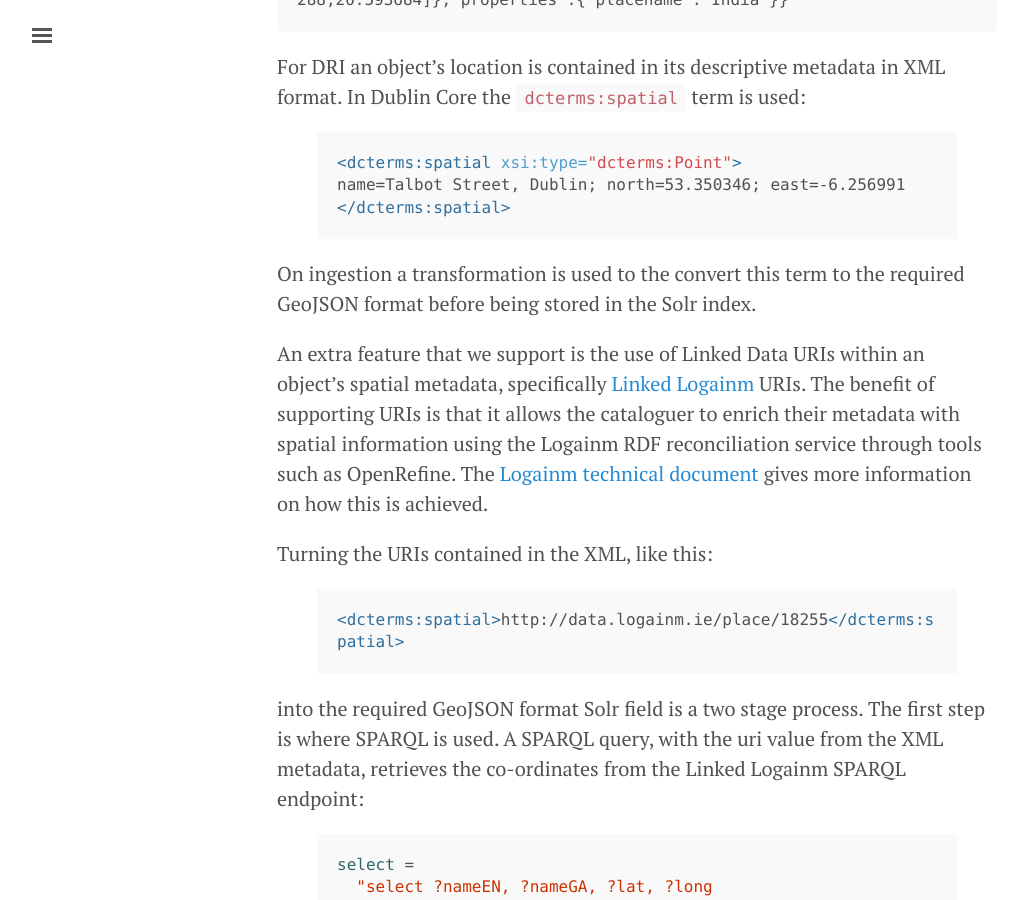
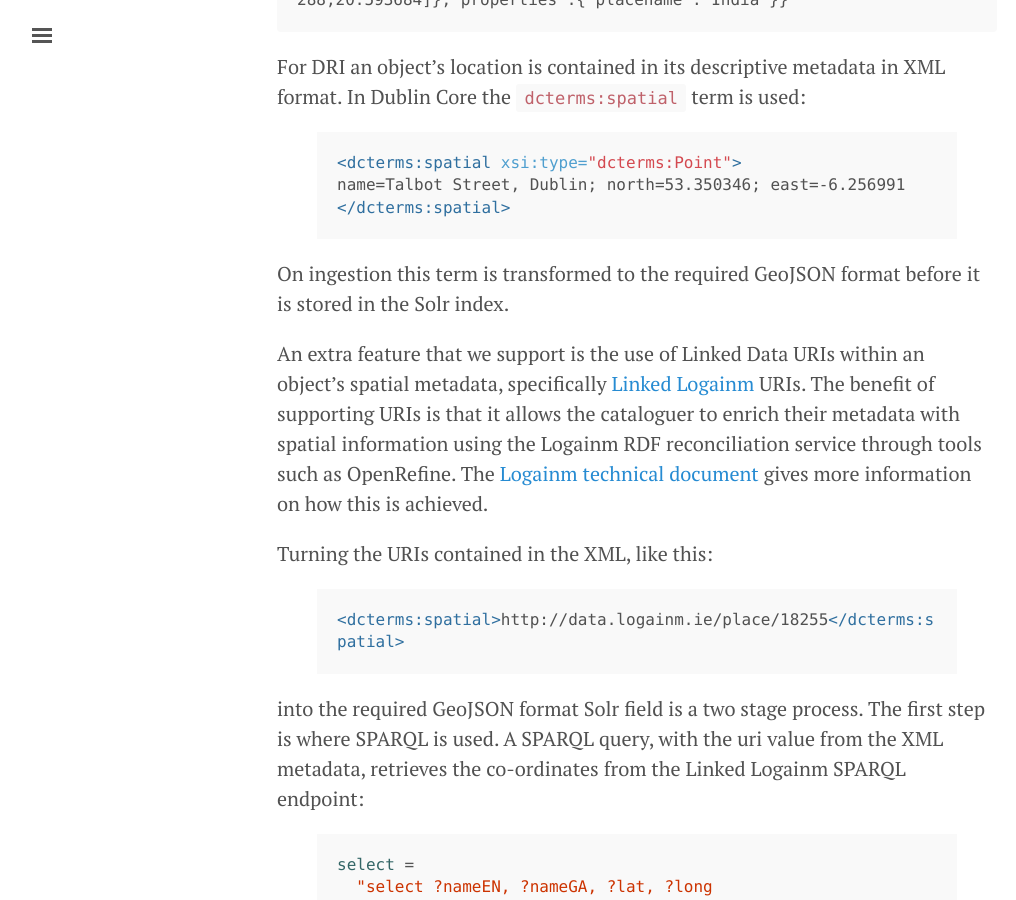
Before and after one commit to stkenny/stkenny.github.io, a Jekyll site: the page built from _posts/2015-08-23-mapping.markdown, in a window 1280 px wide and 900 px high, scrolled down 1183 px. Shown: the whole window, without its empty margins (3-1019 px from the left). Built offline with Jekyll 4.4.1, drawn with Linux system fonts in a browser that asks for light colours.

Commit message:
Rephrase sentence

```diff
--- a/_posts/2015-08-23-mapping.markdown
+++ b/_posts/2015-08-23-mapping.markdown
@@ -23,7 +23,7 @@ name=Talbot Street, Dublin; north=53.350346; east=-6.256991
 </dcterms:spatial>
 {% endhighlight %}
 
-On ingestion a transformation is used to the convert this term to the required GeoJSON format before being stored in the Solr index.
+On ingestion this term is transformed to the required GeoJSON format before it is stored in the Solr index.
 
 An extra feature that we support is the use of Linked Data URIs within an object's spatial metadata, specifically [Linked Logainm][logainm] URIs. The benefit of supporting URIs is that it allows the cataloguer to enrich their metadata with spatial information using the Logainm RDF reconciliation service through tools such as OpenRefine. The [Logainm technical document][ll-tech] gives more information on how this is achieved.
 
```
